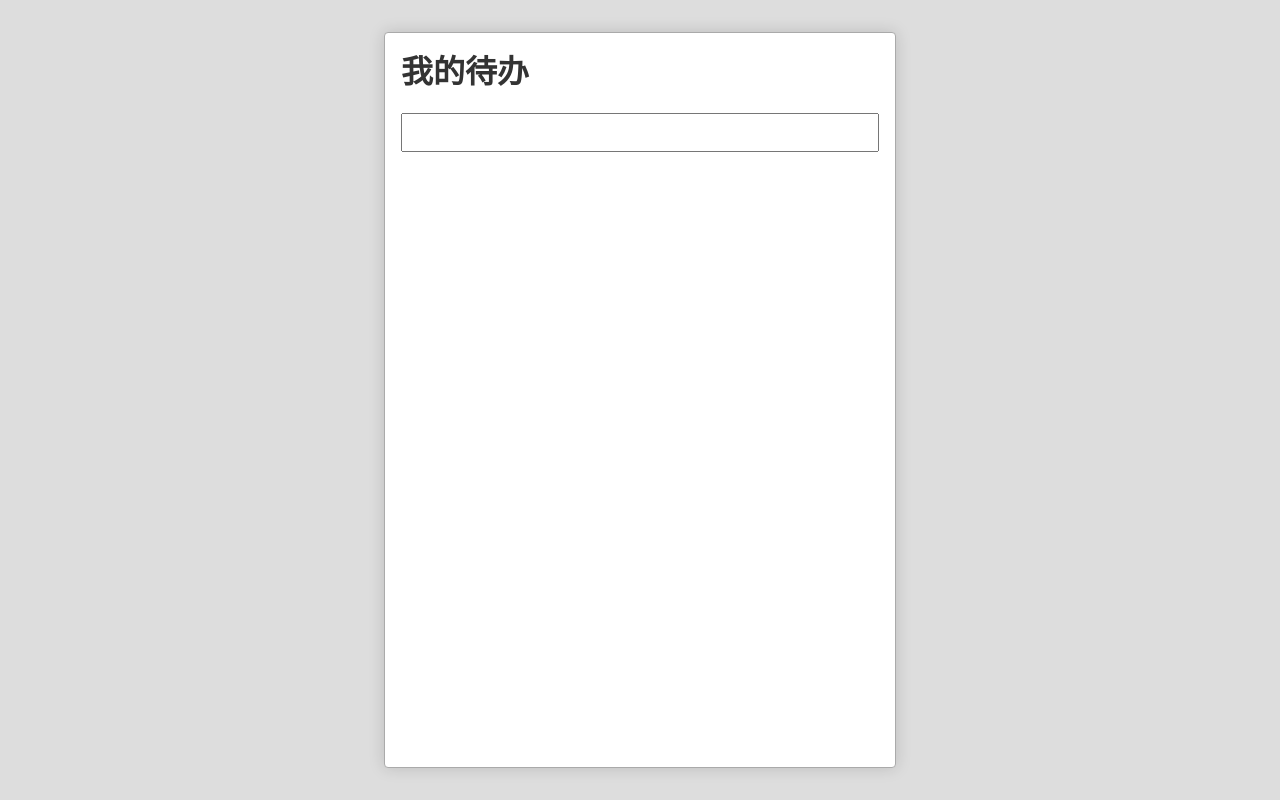
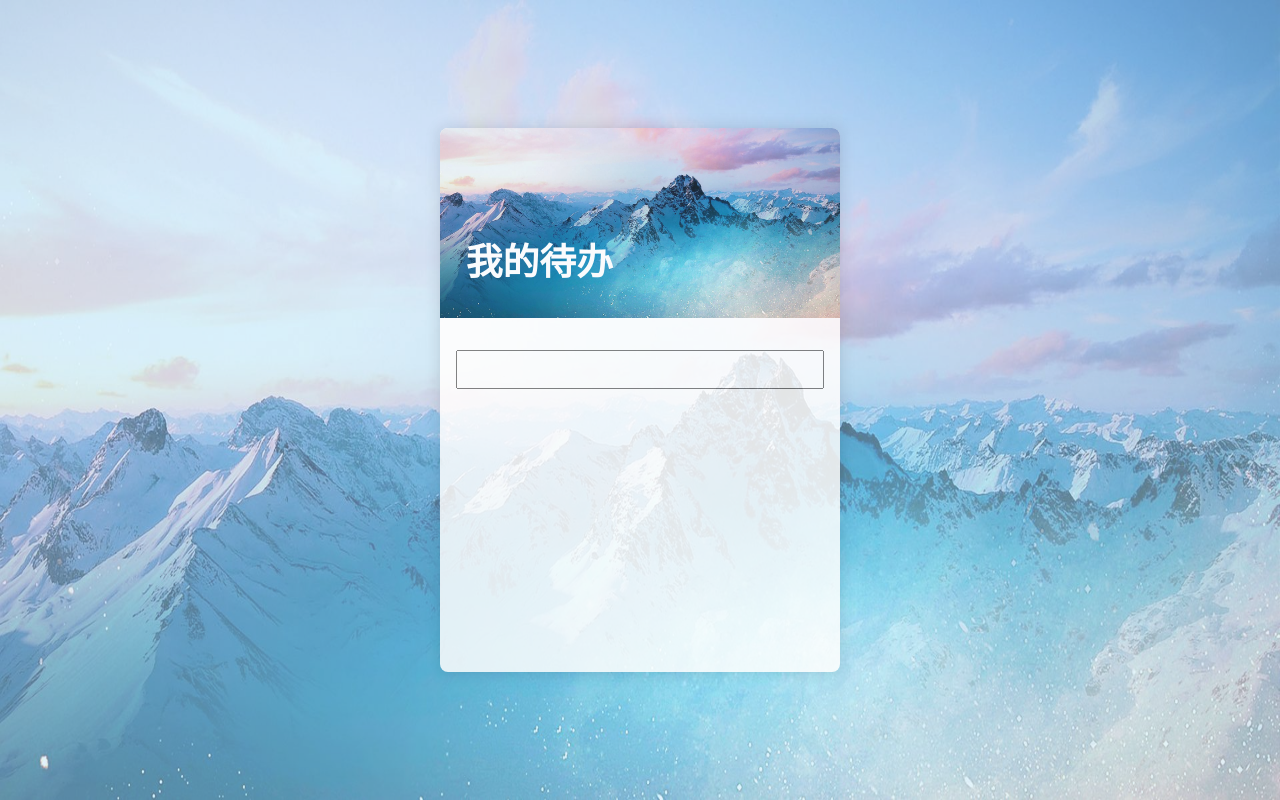
Before and after one commit to hhw28/Todo, a React (Create React App) app: page / in a window 1280 px wide. Built offline with nearby package versions, Linux system fonts and the light colour scheme.

Commit message:
添加CSS

```diff
--- a/src/App.css
+++ b/src/App.css
@@ -1,17 +1,31 @@
 .App {
    color: #333;
-   border: 1px solid #aaa;
-   border-radius: 4px;
+   border-radius: 8px;
    background: white;
-   margin: 2em;
-   padding: 0 1em;
-   min-height: 20em;
-   min-width: 32em;
+   margin: 8em;
+   min-height: 32em;
+   min-width: 25em;
    box-shadow: 0 0 1em hsla(0,0%,0%,0.15);
+   z-index: 1;
 }
 .App > .todoList> li:nth-child(odd){
-  background: #eee;
+  background: rgba(128,203,240,0.2);
 }
 .App > .todoList> li:nth-child(even){
   background: transparent;
 }
+
+
+.App .header{
+  padding:3em 0em;
+  border-radius: 8px 8px 0 0 ;
+  background: url(../img/01.jpg) bottom no-repeat;
+  background-size: 120% 135%;
+}
+.App .header .title{
+  color: #fff;
+  margin: 0.7em;
+  position: relative;
+  top:1.1em;
+  font-size: 2.3em;
+}
--- a/src/App.js
+++ b/src/App.js
@@ -31,7 +31,9 @@ class App extends Component {
 
     return (
       <div className="App">
-        <h1>我的待办</h1>
+        <header className="header">
+          <h1 className="title">我的待办</h1>
+        </header>
         <div className="inputWrapper">
           <TodoInput content={this.state.newTodo}
                     onChange={this.changeTitle.bind(this)}
--- a/src/TodoInput.css
+++ b/src/TodoInput.css
@@ -1,7 +1,7 @@
 .TodoInput{
-    width: 100%;
+    width: 92%;
     line-height: 1.8;
-    margin-bottom:1em;
+    margin: 2em 1em;
     font-size:16px;
     padding: 0.2em;
 }
--- a/src/TodoItem.css
+++ b/src/TodoItem.css
@@ -5,5 +5,15 @@
 }
 .TodoItem>.title{
   flex-grow: 1;
+  font-size: 1.4em;
   padding: 0 .5em;
+  color: #666;
 }
+.TodoItem>.button{
+  background: linear-gradient(to right,rgba(84,152,230,1),rgba(85,222,232,1));
+  color: #fff;
+  width: 1.2em;
+  height: 1.2em;
+  border:#fff;
+  border-radius: 50%;
+}
--- a/src/TodoItem.js
+++ b/src/TodoItem.js
@@ -5,11 +5,11 @@ export default class TodoItem extends Component{
     render(){
         return (
         <div className="TodoItem">
-            <input type="checkbox"
+            <input className="check" type="checkbox"
                 checked={this.props.todo.status === 'completed'}
               onChange={this.toggle.bind(this)}/>
             <span className="title">{this.props.todo.title}</span>
-            <button onClick={this.delete.bind(this)}>删除</button>
+            <button className="button" onClick={this.delete.bind(this)}>X</button>
         </div>)
     }
     toggle(e){
--- a/src/index.css
+++ b/src/index.css
@@ -1,5 +1,20 @@
 body{
-  background: #ddd;
+  background:url(../img/01.jpg) center center no-repeat;
+  background-size: 100% 100%;
+  opacity: 0.89;
+  position: relative;
+
+}
+body:before{
+  content: '';
+  display: block;
+  width: 100%;
+  position: absolute;
+  top: 0;
+  right: 0;
+  bottom: 0;
+  left: 0;
+  background:rgba(193,233,255,0.5);
 }
 #root{
   display: flex;
```
Also changed, not shown: img/01.jpg (added), 11 other files (tests, documents, lock files or other folders).
